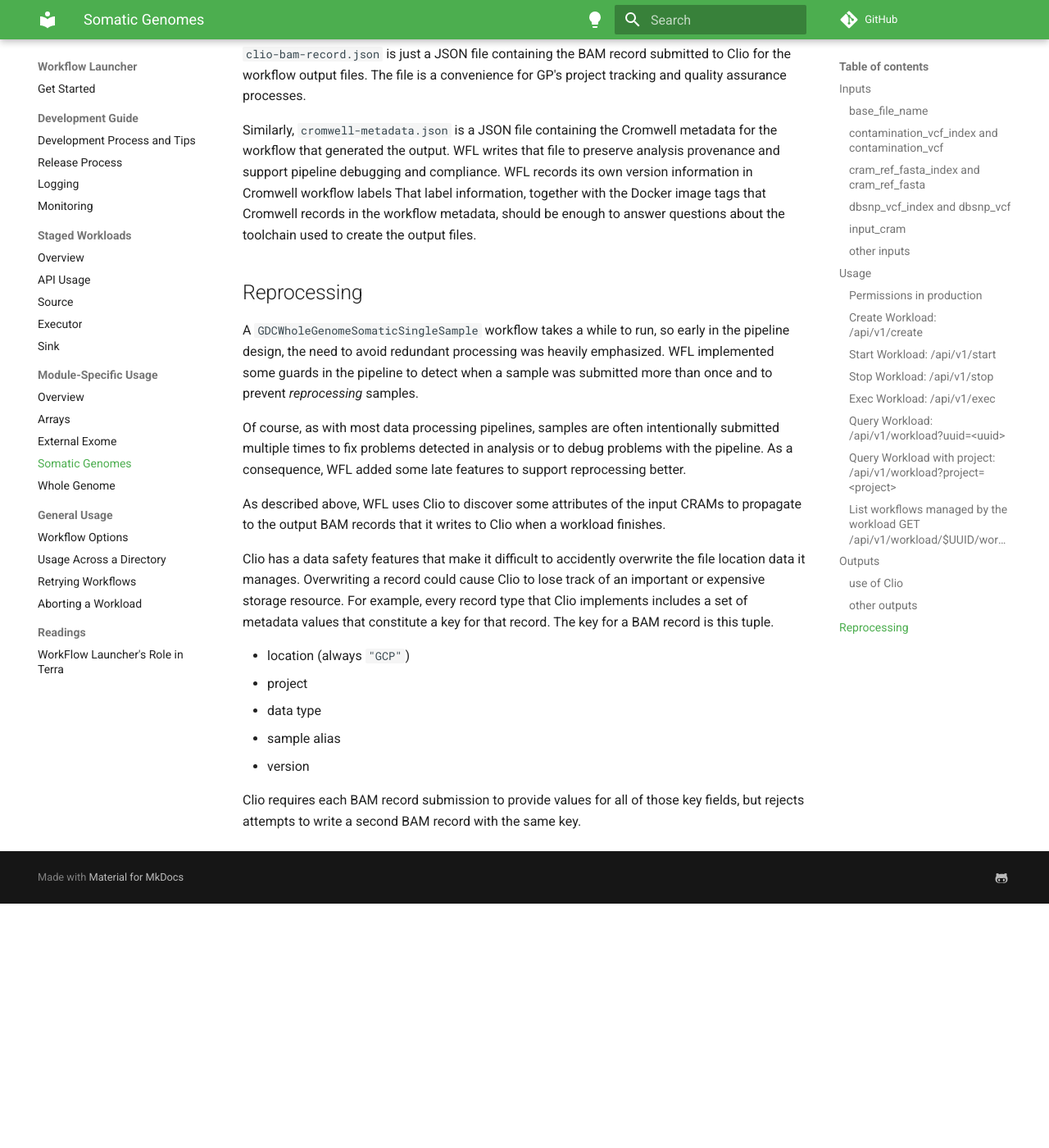
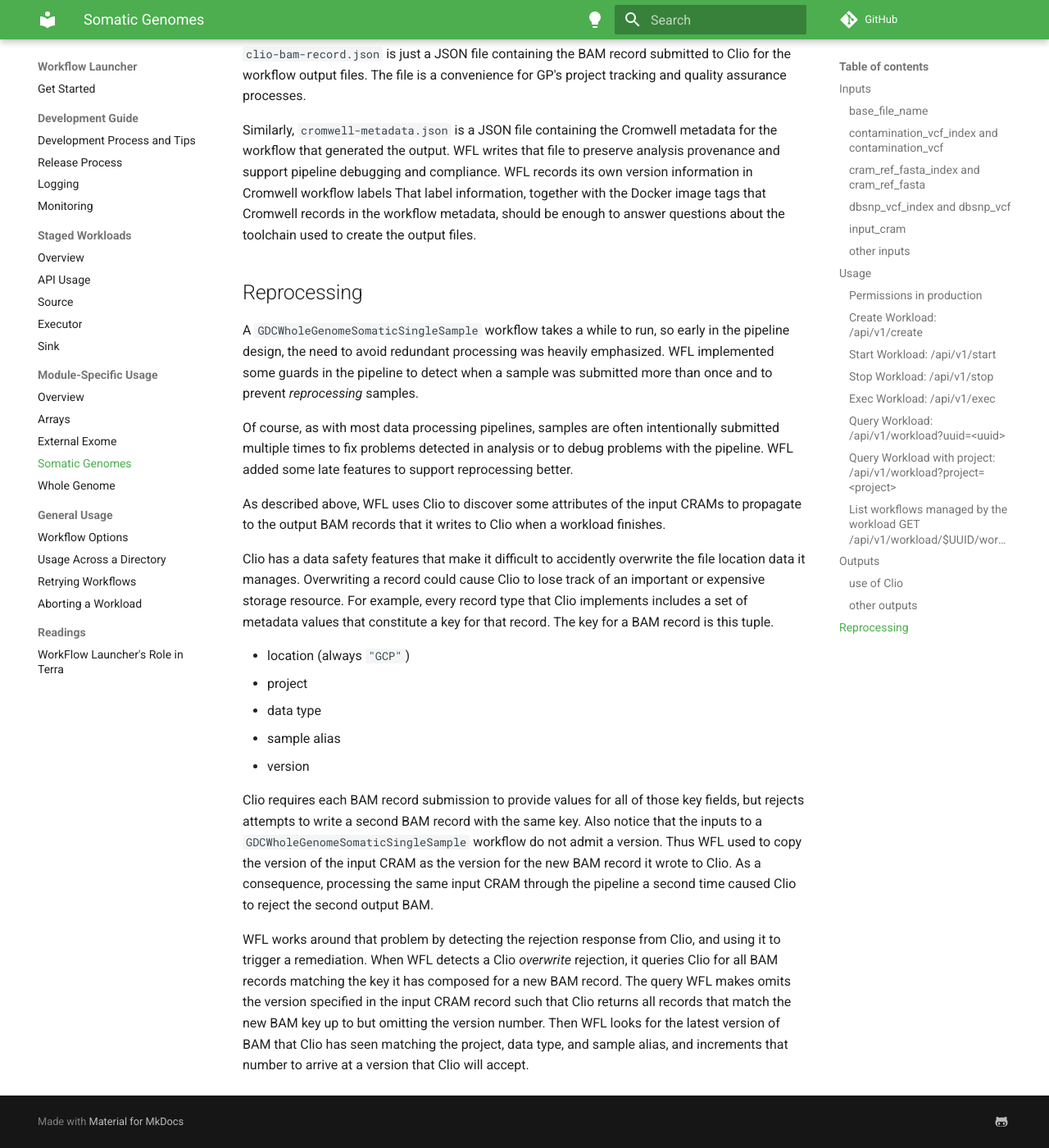
Before and after one commit to broadinstitute/wfl, an MkDocs documentation site: the page built from docs/md/modules-sg.md, in a window 1280 px wide and 1400 px high, scrolled down 8198 px. Shown: the whole window at 82% size. Built offline with MkDocs 1.6.1 and Material for MkDocs 9.7.7, drawn with Linux system fonts in a browser that asks for light colours; comment, search, counter and statistics services are not loaded; before the commit the page ends 9300 px from its top, so only the background shows below that.

Commit message:
More on the BAM version workaround for Clio.

```diff
--- a/docs/md/modules-sg.md
+++ b/docs/md/modules-sg.md
@@ -541,3 +540,32 @@ to provide values for all of those key fields,
 but rejects attempts
 to write a second BAM record
 with the same key.
+Also notice that the inputs
+to a `GDCWholeGenomeSomaticSingleSample` workflow
+do not admit a version.
+Thus WFL used to copy the version of the input CRAM
+as the version for the new BAM record it wrote to Clio.
+As a consequence,
+processing the same input CRAM
+through the pipeline a second time
+caused Clio to reject the second output BAM.
+
+WFL works around that problem
+by detecting the rejection response
+from Clio,
+and using it to trigger a remediation.
+When WFL detects a Clio _overwrite_ rejection,
+it queries Clio for all BAM records matching
+the key it has composed for a new BAM record.
+The query WFL makes omits the version specified
+in the input CRAM record
+such that Clio returns all records
+that match the new BAM key
+up to but omitting the version number.
+Then WFL looks for the latest version of BAM
+that Clio has seen matching the project,
+data type,
+and sample alias,
+and increments that number
+to arrive at a version
+that Clio will accept.
```
Also changed, not shown: other parts of docs/md/modules-sg.md (+0 -1 lines).
